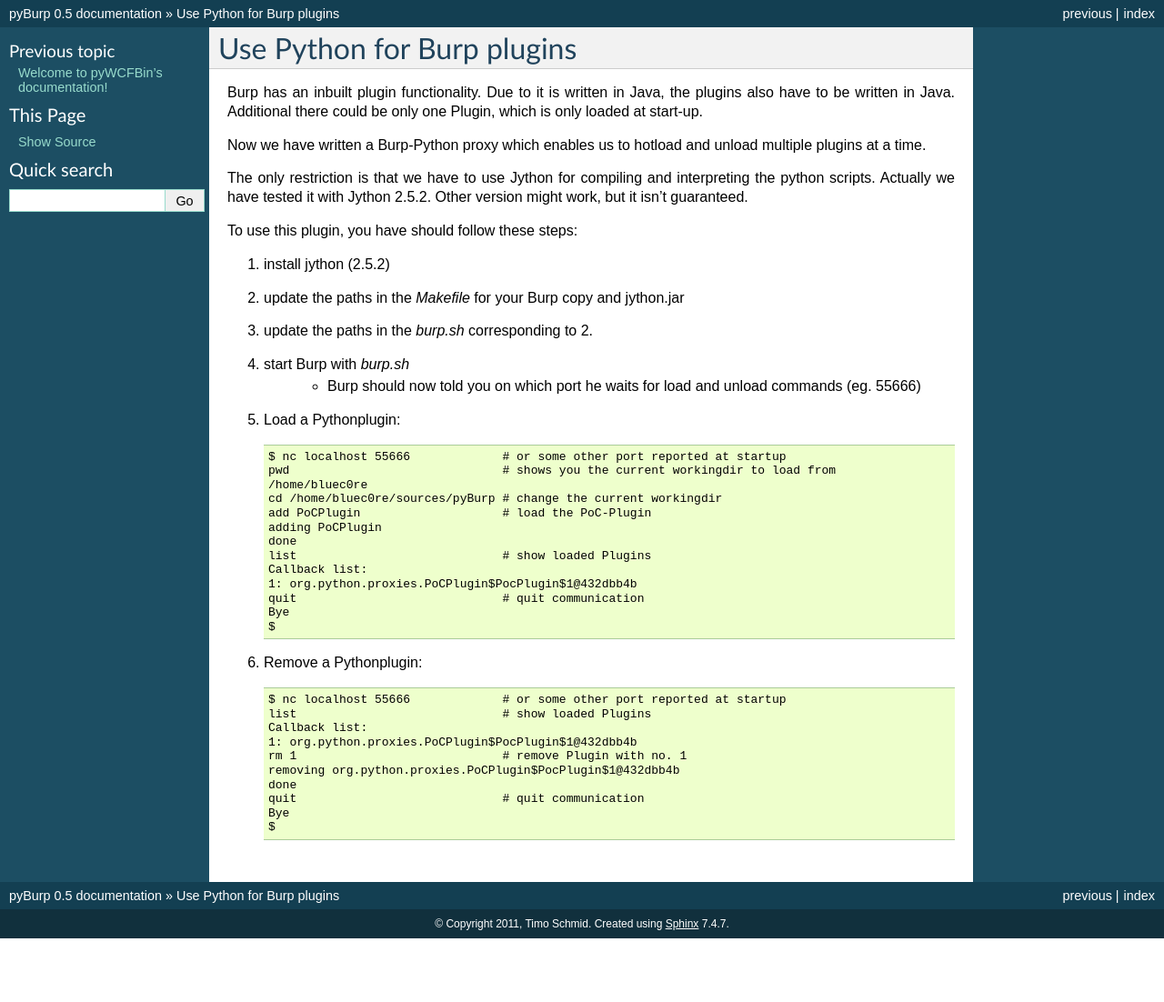
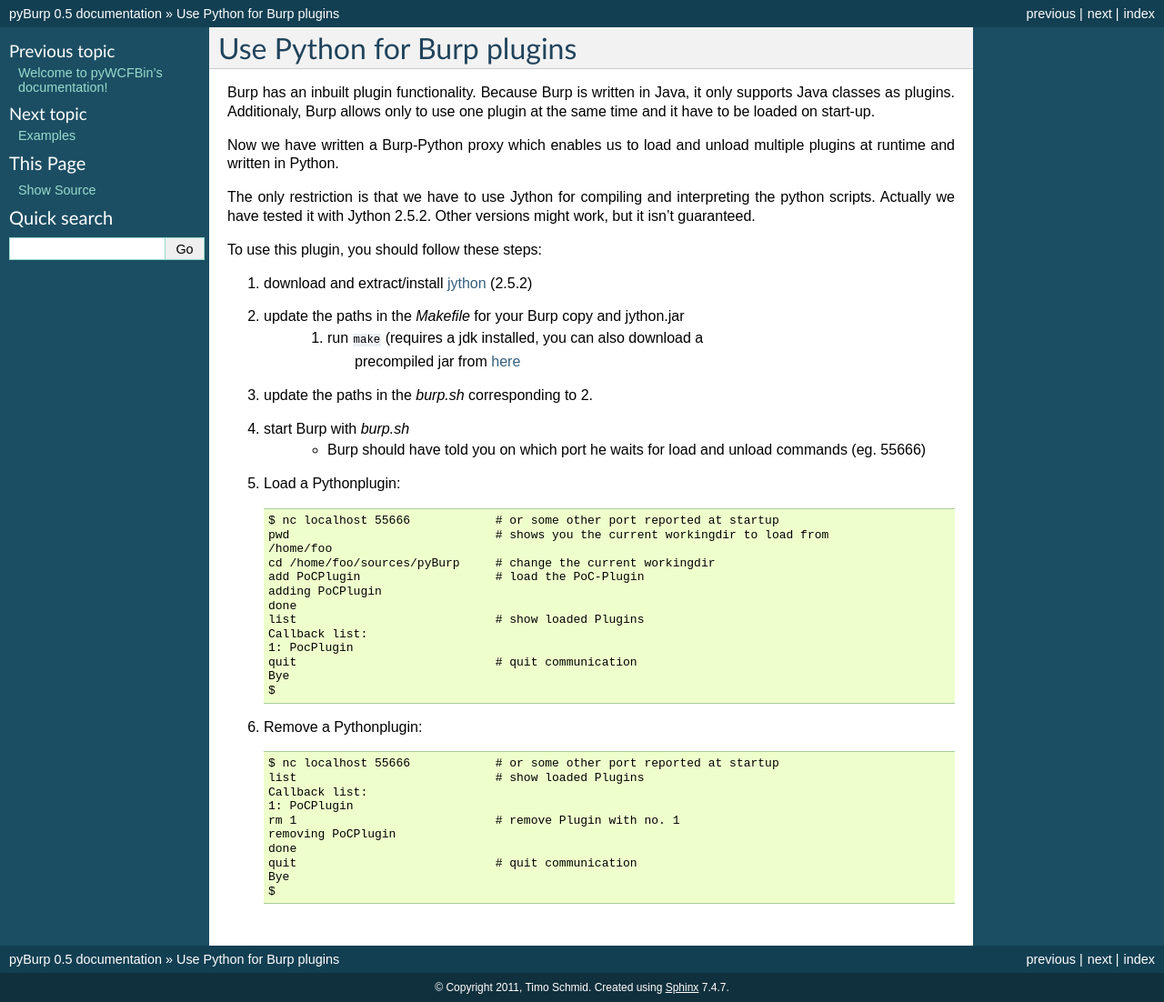
Before and after one commit to bluec0re/pyBurp, a Sphinx documentation site: the page built from doc/source/blogpost.rst, in a window 1280 px wide. Shown: the whole page at 91% size. Built offline with Sphinx 7.4.7, drawn with Linux system fonts in a browser that asks for light colours; formulas are drawn with MathJax 3; before the commit the page ends 1032 px from its top, so only the background shows below that.

Commit message:
Doc updated

```diff
--- a/doc/source/blogpost.rst
+++ b/doc/source/blogpost.rst
@@ -1,49 +1,51 @@
 Use Python for Burp plugins
 ---------------------------
-Burp has an inbuilt plugin functionality. Due to it is written in Java, the
-plugins also have to be written in Java. Additional there could be only one
-Plugin, which is only loaded at start-up.
+Burp has an inbuilt plugin functionality. Because Burp is written in Java, it
+only supports Java classes as plugins. Additionaly, Burp allows only to use one
+plugin at the same time and it have to be loaded on start-up.
 
-Now we have written a Burp-Python proxy which enables us to hotload and unload
-multiple plugins at a time.
+Now we have written a Burp-Python proxy which enables us to load and unload
+multiple plugins at runtime and written in Python.
 
 The only restriction is that we have to use Jython for compiling and
 interpreting the python scripts. Actually we have tested it with Jython 2.5.2.
-Other version might work, but it isn't guaranteed.
+Other versions might work, but it isn't guaranteed.
 
 
-To use this plugin, you have should follow these steps:
+To use this plugin, you should follow these steps:
 
-#. install jython (2.5.2)
+#. download and extract/install `jython <www.jython.org>`_ (2.5.2)
 #. update the paths in the *Makefile* for your Burp copy and jython.jar
+    #. run ``make`` (requires a jdk installed, you can also download a
+           precompiled jar from `here <http://www.ernw.de/download/burp_python.jar>`_
 #. update the paths in the *burp.sh* corresponding to 2.
 #. start Burp with *burp.sh*
-    * Burp should now told you on which port he waits for load and unload commands (eg. 55666)
+    * Burp should have told you on which port he waits for load and unload commands (eg. 55666)
 #. Load a Pythonplugin::
 
-    $ nc localhost 55666             # or some other port reported at startup
-    pwd                              # shows you the current workingdir to load from
-    /home/bluec0re
-    cd /home/bluec0re/sources/pyBurp # change the current workingdir
-    add PoCPlugin                    # load the PoC-Plugin
+    $ nc localhost 55666            # or some other port reported at startup
+    pwd                             # shows you the current workingdir to load from
+    /home/foo
+    cd /home/foo/sources/pyBurp     # change the current workingdir
+    add PoCPlugin                   # load the PoC-Plugin
     adding PoCPlugin
     done
-    list                             # show loaded Plugins
+    list                            # show loaded Plugins
     Callback list:
-    1: org.python.proxies.PoCPlugin$PocPlugin$1@432dbb4b
-    quit                             # quit communication
+    1: PocPlugin
+    quit                            # quit communication
     Bye
     $
 
 #. Remove a Pythonplugin::
 
-    $ nc localhost 55666             # or some other port reported at startup
-    list                             # show loaded Plugins
+    $ nc localhost 55666            # or some other port reported at startup
+    list                            # show loaded Plugins
     Callback list:
-    1: org.python.proxies.PoCPlugin$PocPlugin$1@432dbb4b
-    rm 1                             # remove Plugin with no. 1
-    removing org.python.proxies.PoCPlugin$PocPlugin$1@432dbb4b
+    1: PoCPlugin
+    rm 1                            # remove Plugin with no. 1
+    removing PoCPlugin
     done
-    quit                             # quit communication
+    quit                            # quit communication
     Bye
     $
```
Also changed, not shown: doc/source/examples.rst (added, +28 -0 lines), doc/source/index.rst (+1 -19 lines).
